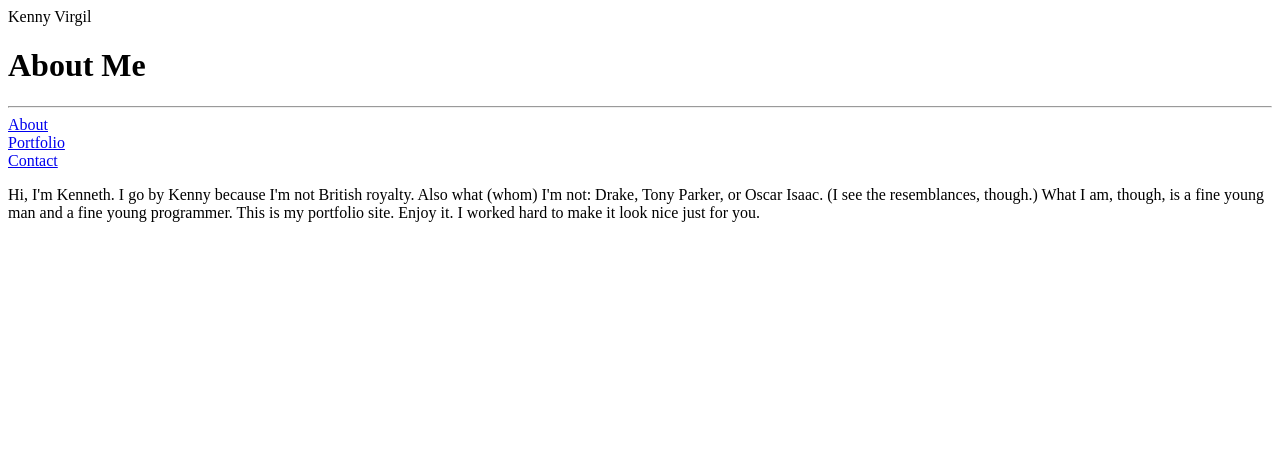
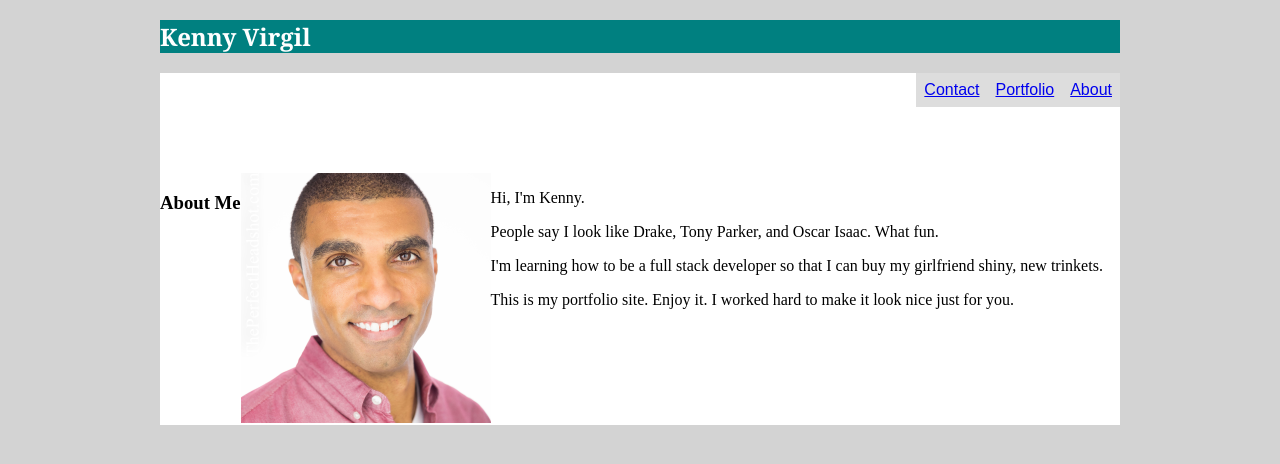
Before and after one commit to kennyv80/Basic-Portfolio, a plain HTML site: page index.html in a window 1280 px wide. Drawn offline with Linux system fonts and the light colour scheme; files that its build step writes are made by us from their sources.

Commit message:
Need some help with headers and nav bar - looking good so far

```diff
--- a/assets/css/style.css
+++ /dev/null
@@ -1,5 +0,0 @@
-ul {
-    list-style-type: none;
-  margin: 0;
-  padding: 0;
-}
--- a/index.html
+++ b/index.html
@@ -2,25 +2,39 @@
 <html>
     <head>
         <title>Kenny Virgil's Portfolio</title>
-        <header>Kenny Virgil</header>
          <!--https://www.w3schools.com/tags/tag_link.asp-->
-        <link rel="stylesheet" type="text/css" href="Basic-Portfolio/css/style.css">
+         <link rel="stylesheet" type="text/css" href="style.css">
      </head>
+
     <body>
-        <h1>About Me</h1>
-        <hr>
+        <div class= "navbar">
+            <header>
+                <h2>Kenny Virgil</h2>
                     <ul>
                     <!--https://www.w3schools.com/css/css_navbar.asp-->
                         <li><a href ="#About">About</a></li>
                         <li><a href ="#Portfolio">Portfolio</a></li>
                         <li><a href ="#Contact">Contact</a></li>
                     </ul>
+            </header>
+        </div>
+
+            <section>
+                <h3>About Me</h3>
+                <img src="Kenneth Virgil - Headshot.jpg" alt= "Me" style= "width:250px;height250px;">
                 <p>
-        Hi, I'm Kenneth. I go by Kenny because I'm not British royalty.
+                    Hi, I'm Kenny.
                  <!--https://stackoverflow.com/questions/27809922/in-html-how-can-you-make-an-image-appear-while-you-are-hovering-over-text-->
-        Also what (whom) I'm not: Drake, Tony Parker, or Oscar Isaac. (I see the resemblances, though.)
-        What I am, though, is a fine young man and a fine young programmer.
+                <p>
+                    People say I look like Drake, Tony Parker, and Oscar Isaac. What fun.
+                </p>
+                <p>
+                    I'm learning how to be a full stack developer so that I can buy my girlfriend shiny, new trinkets.
+                </p>
+                <p>
                     This is my portfolio site. Enjoy it. I worked hard to make it look nice just for you.
                 </p>
+            </section>
+        <footer></footer>
     </body>
 </html>
--- /dev/null
+++ b/style.css
@@ -0,0 +1,57 @@
+body {
+    background-color: lightgray;
+    width: 960px;
+    margin: auto;
+}
+
+header {
+    background-color: white;
+    color black;
+    border: #cccccc;
+    font-family: 'Georgia', Times, "Times New Roman", serif;
+}
+
+h2 {
+    color: white;
+    background-color: teal;
+}
+
+ul {
+    list-style-type: none;
+    margin: 0;
+    padding: 0;
+    font-family: 'Arial', "Helvetica Neue", Helvetica, sans-serif;
+  }
+
+li {
+    float: right;
+  }
+
+.clearfix::after {
+    navbar: "";
+    clear: both;
+    display: table;
+  }
+
+li a {
+    display: block;
+    padding: 8px;
+    background-color: #dddddd;
+  }
+
+section {
+    background-color: white;
+    padding: 100px 0;
+}
+
+h3 {
+    float: left;
+}
+
+img {
+    float: left;
+}
+
+p.clear {
+    clear: both;
+}
```
Also changed, not shown: Kenneth Virgil - Headshot.jpg (renamed from assets/images/Kenneth Virgil - Headshot.jpg). Lines whose indentation alone changed are shown as unchanged.
